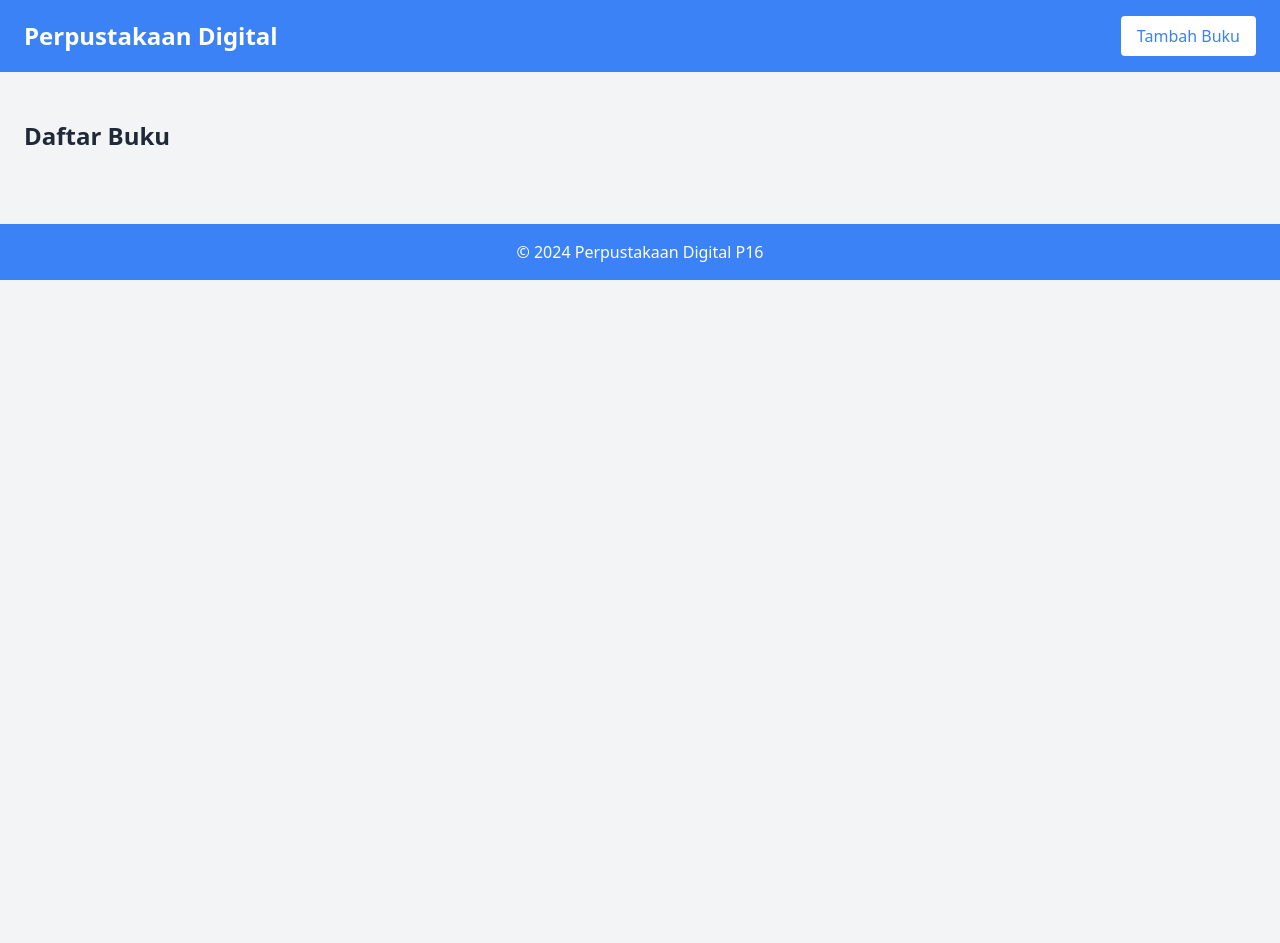
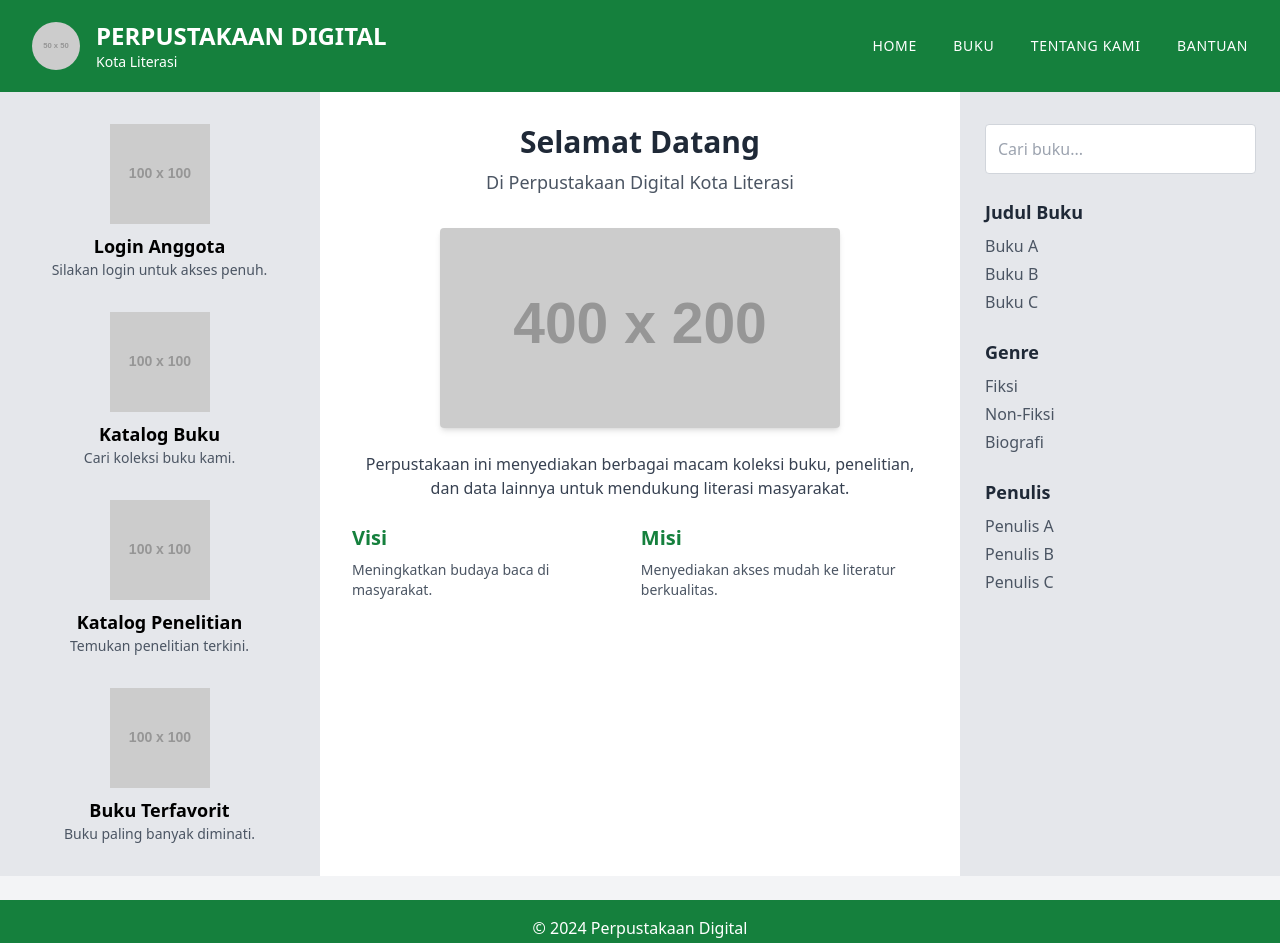
Before and after one commit to rreichi/pweb-vuejs-P16-2024, a plain HTML site: page index.html in a window 1280 px wide. Before the commit the page ends 800 px from the top, so only its background shows below. Drawn offline with nearby package versions, Linux system fonts and the light colour scheme; placeholder pictures from the web are drawn by us.

Commit message:
Update index.html

```diff
--- a/index.html
+++ b/index.html
@@ -3,69 +3,116 @@
 <head>
   <meta charset="UTF-8">
   <meta name="viewport" content="width=device-width, initial-scale=1.0">
-  <title>Daftar Buku</title>
+  <title>Perpustakaan Digital</title>
   <script src="https://cdn.tailwindcss.com"></script>
 </head>
 <body class="bg-gray-100 font-sans">
   <!-- Header -->
-  <header class="bg-blue-500 text-white py-4 px-6 flex justify-between items-center">
-    <h1 class="text-2xl font-bold">Perpustakaan Digital</h1>
-    <button id="open-modal" class="bg-white text-blue-500 px-4 py-2 rounded hover:bg-gray-100">Tambah Buku</button>
+  <header class="bg-green-700 text-white py-5 px-8 flex justify-between items-center shadow-lg">
+    <div class="flex items-center space-x-4">
+      <img src="https://via.placeholder.com/50" alt="Logo" class="h-12 rounded-full">
+      <div>
+        <h1 class="text-2xl font-bold">PERPUSTAKAAN DIGITAL</h1>
+        <h2 class="text-sm">Kota Literasi</h2>
+      </div>
+    </div>
+    <nav class="space-x-8 text-sm uppercase tracking-wider">
+      <a href="#" class="hover:text-gray-200">Home</a>
+      <a href="#" class="hover:text-gray-200">Buku</a>
+      <a href="#" class="hover:text-gray-200">Tentang Kami</a>
+      <a href="#" class="hover:text-gray-200">Bantuan</a>
+    </nav>
   </header>
 
-  <!-- Main Content -->
-  <main class="py-12 px-6">
-    <h2 class="text-2xl font-bold text-gray-800 mb-6">Daftar Buku</h2>
-    <div id="book-list" class="grid grid-cols-1 md:grid-cols-3 gap-6">
-      <!-- Buku akan dimasukkan secara dinamis di sini -->
-    </div>
-  </main>
+  <!-- Content Layout -->
+  <div class="flex">
+    <!-- Sidebar -->
+    <aside class="w-1/4 bg-gray-200 py-8 px-6 border-r">
+      <div class="space-y-8">
+        <div>
+          <img src="https://via.placeholder.com/100" alt="Login" class="mx-auto mb-2">
+          <h3 class="text-center font-semibold text-lg">Login Anggota</h3>
+          <p class="text-center text-sm text-gray-600">Silakan login untuk akses penuh.</p>
+        </div>
+        <div>
+          <img src="https://via.placeholder.com/100" alt="Katalog Buku" class="mx-auto mb-2">
+          <h3 class="text-center font-semibold text-lg">Katalog Buku</h3>
+          <p class="text-center text-sm text-gray-600">Cari koleksi buku kami.</p>
+        </div>
+        <div>
+          <img src="https://via.placeholder.com/100" alt="Katalog Penelitian" class="mx-auto mb-2">
+          <h3 class="text-center font-semibold text-lg">Katalog Penelitian</h3>
+          <p class="text-center text-sm text-gray-600">Temukan penelitian terkini.</p>
+        </div>
+        <div>
+          <img src="https://via.placeholder.com/100" alt="Daftar Buku Favorit" class="mx-auto mb-2">
+          <h3 class="text-center font-semibold text-lg">Buku Terfavorit</h3>
+          <p class="text-center text-sm text-gray-600">Buku paling banyak diminati.</p>
+        </div>
+      </div>
+    </aside>
 
-  <!-- Modal -->
-  <div id="modal" class="fixed inset-0 bg-black bg-opacity-50 flex items-center justify-center hidden">
-    <div class="bg-white w-96 p-6 rounded-lg shadow-lg relative">
-      <h2 class="text-xl font-bold mb-4">Tambah Buku</h2>
-      <form id="add-book-form">
-        <div class="mb-4">
-          <label for="title" class="block text-gray-700">Judul Buku</label>
-          <input id="title" type="text" class="w-full p-2 border rounded-md" required>
+    <!-- Main Content -->
+    <main class="flex-1 bg-white p-8">
+      <div class="text-center mb-8">
+        <h1 class="text-3xl font-bold text-gray-800">Selamat Datang</h1>
+        <p class="text-lg text-gray-600 mt-2">Di Perpustakaan Digital Kota Literasi</p>
+      </div>
+      <div class="flex justify-center mb-6">
+        <img src="https://via.placeholder.com/400x200" alt="Library" class="rounded shadow-md">
+      </div>
+      <p class="text-gray-700 text-center mb-6">
+        Perpustakaan ini menyediakan berbagai macam koleksi buku, penelitian, dan data lainnya untuk mendukung literasi masyarakat.
+      </p>
+      <div class="flex justify-center space-x-12">
+        <div>
+          <h3 class="text-xl font-bold text-green-700 mb-2">Visi</h3>
+          <p class="text-sm text-gray-600">Meningkatkan budaya baca di masyarakat.</p>
         </div>
-        <div class="mb-4">
-          <label for="author" class="block text-gray-700">Pengarang</label>
-          <input id="author" type="text" class="w-full p-2 border rounded-md" required>
+        <div>
+          <h3 class="text-xl font-bold text-green-700 mb-2">Misi</h3>
+          <p class="text-sm text-gray-600">Menyediakan akses mudah ke literatur berkualitas.</p>
         </div>
-        <div class="mb-4">
-            <label for="publisher" class="block text-gray-700">Penerbit</label>
-            <input id="publisher" type="text" class="w-full p-2 border rounded-md" required>
-          </div>
-        <div class="mb-4">
-          <label for="category" class="block text-gray-700">Kategori</label>
-          <input id="category" type="text" class="w-full p-2 border rounded-md" required>
+      </div>
+    </main>
+
+    <!-- Right Sidebar -->
+    <aside class="w-1/4 bg-gray-200 py-8 px-6 border-l">
+      <div class="space-y-6">
+        <div>
+          <input type="text" placeholder="Cari buku..." class="w-full p-3 rounded border border-gray-300">
         </div>
-        <div class="mb-4">
-          <label for="description" class="block text-gray-700">Deskripsi</label>
-          <textarea id="description" class="w-full p-2 border rounded-md"></textarea>
+        <div>
+          <h3 class="font-semibold text-lg text-gray-800 mb-2">Judul Buku</h3>
+          <ul class="text-gray-600 space-y-1">
+            <li>Buku A</li>
+            <li>Buku B</li>
+            <li>Buku C</li>
+          </ul>
         </div>
-        <div class="flex justify-end space-x-4">
-          <button type="button" id="close-modal" class="bg-gray-300 px-4 py-2 rounded hover:bg-gray-400">Batal</button>
-          <button type="submit" class="bg-blue-500 text-white px-4 py-2 rounded hover:bg-blue-600">Simpan</button>
+        <div>
+          <h3 class="font-semibold text-lg text-gray-800 mb-2">Genre</h3>
+          <ul class="text-gray-600 space-y-1">
+            <li>Fiksi</li>
+            <li>Non-Fiksi</li>
+            <li>Biografi</li>
+          </ul>
         </div>
-        <div class="mb-4">
-            <label for="availability" class="block text-gray-700">Status</label>
-            <select id="availability" class="w-full p-2 border rounded-md">
-              <option value="Tersedia">Tersedia</option>
-              <option value="Dipinjam">Dipinjam</option>
-            </select>
-          </div>
-      </form>
-    </div>
+        <div>
+          <h3 class="font-semibold text-lg text-gray-800 mb-2">Penulis</h3>
+          <ul class="text-gray-600 space-y-1">
+            <li>Penulis A</li>
+            <li>Penulis B</li>
+            <li>Penulis C</li>
+          </ul>
+        </div>
+      </div>
+    </aside>
   </div>
 
   <!-- Footer -->
-  <footer class="bg-blue-500 text-white text-center py-4">
-    <p>&copy; 2024 Perpustakaan Digital P16</p>
+  <footer class="bg-green-700 text-white text-center py-4 mt-6">
+    <p>&copy; 2024 Perpustakaan Digital</p>
   </footer>
-
-  <script src="script.js"></script>
 </body>
 </html>
```
